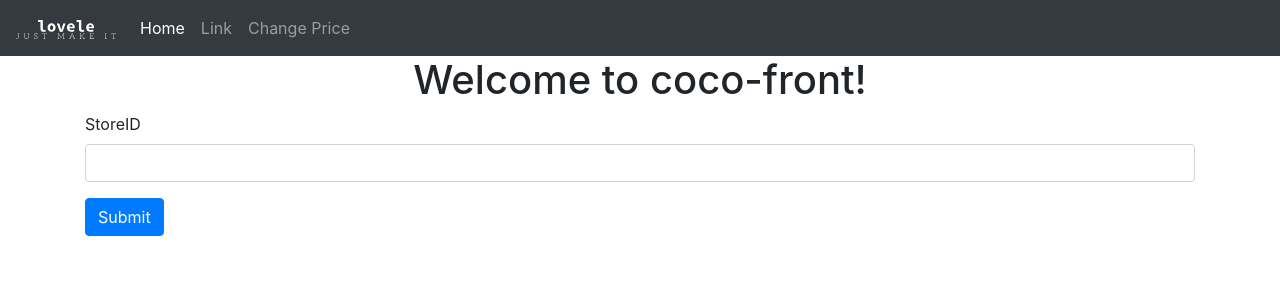
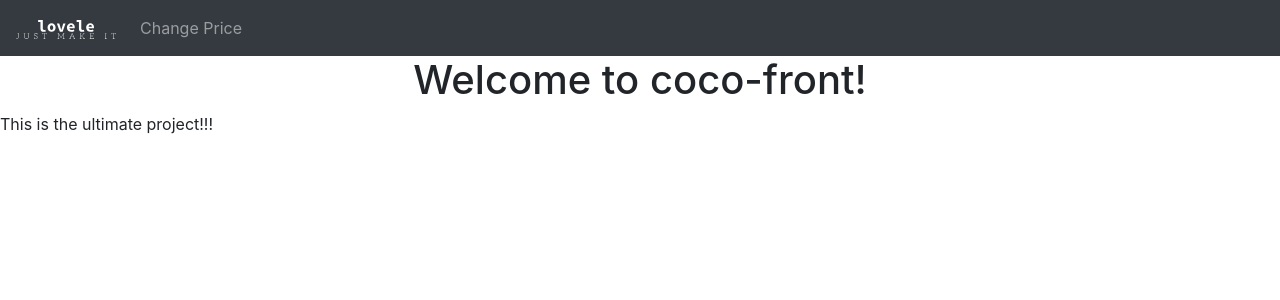
Before and after one commit to pufarin/mono-cocome, an Angular app in the folder cocoFront/: page / in a window 1280 px wide. Shown: the top 300 px of the page. Built offline with nearby package versions, Linux system fonts and the light colour scheme.

Commit message:
added a homepage component + routing

```diff
--- a/cocoFront/src/app/app-routing.module.ts
+++ b/cocoFront/src/app/app-routing.module.ts
@@ -1,7 +1,14 @@
 import { NgModule } from '@angular/core';
 import { Routes, RouterModule } from '@angular/router';
 
-const routes: Routes = [];
+import { Uc7viewComponent } from './uc7changeprice/uc7view/uc7view.component';
+import { HomepageComponent } from './homepage/homepage.component';
+
+
+const routes: Routes = [
+  {path:'', component: HomepageComponent },
+  {path:'change-price', component: Uc7viewComponent }
+];
 
 @NgModule({
   imports: [RouterModule.forRoot(routes)],
--- a/cocoFront/src/app/app.component.html
+++ b/cocoFront/src/app/app.component.html
@@ -1,12 +1,9 @@
 <!--The content below is only a placeholder and can be replaced.-->
 <app-header></app-header>
 
-<div style="text-align:center">
-  <h1>
-    Welcome to {{ title }}!
-  </h1>
-</div>
 
-<app-uc7view></app-uc7view>
+
+
+
 
 <router-outlet></router-outlet>
--- a/cocoFront/src/app/app.component.ts
+++ b/cocoFront/src/app/app.component.ts
@@ -6,5 +6,5 @@ import { Component } from '@angular/core';
   styleUrls: ['./app.component.css']
 })
 export class AppComponent {
-  title = 'coco-front';
+
 }
--- a/cocoFront/src/app/app.module.ts
+++ b/cocoFront/src/app/app.module.ts
@@ -7,11 +7,13 @@ import {NgbModule} from '@ng-bootstrap/ng-bootstrap';
 
 import { Uc7changepriceModule } from './uc7changeprice/uc7changeprice.module';
 import { HeaderComponent } from './header/header.component';
+import { HomepageComponent } from './homepage/homepage.component';
 
 @NgModule({
   declarations: [
     AppComponent,
-    HeaderComponent
+    HeaderComponent,
+    HomepageComponent
   ],
   imports: [
     BrowserModule,
--- a/cocoFront/src/app/header/header.component.html
+++ b/cocoFront/src/app/header/header.component.html
@@ -1,5 +1,5 @@
 <nav class="navbar navbar-expand-lg navbar-dark bg-dark">
-    <a class="navbar-brand" href="#">
+    <a class="navbar-brand" routerLinkActive="active" routerLink="">
 
         <!---svg viewBox="0 0 60 55" width="50" height="25" src="assets/img/logo-default-monochrome-black.svg" type="image/svg+xml"></svg-->
         <img  src="assets/img/logo-default-monochrome-white.svg" height="25" width="100" type="image/svg+xml" >
@@ -10,14 +10,9 @@
 
     <div class="collapse navbar-collapse" id="navbarSupportedContent">
       <ul class="navbar-nav mr-auto">
-        <li class="nav-item active">
-          <a class="nav-link" href="#">Home <span class="sr-only">(current)</span></a>
-        </li>
+
         <li class="nav-item">
-          <a class="nav-link" href="#">Link</a>
-        </li>
-        <li class="nav-item">
-                <a class="nav-link" href="#">Change Price</a>
+                <a class="nav-link" routerLinkActive="active" routerLink="/change-price">Change Price</a>
         </li>
 
 
--- /dev/null
+++ b/cocoFront/src/app/homepage/homepage.component.html
@@ -0,0 +1,7 @@
+<div style="text-align:center">
+    <h1>
+      Welcome to {{ title }}!
+    </h1>
+  </div>
+
+  <p>This is the ultimate project!!!</p>
--- /dev/null
+++ b/cocoFront/src/app/homepage/homepage.component.ts
@@ -0,0 +1,16 @@
+import { Component, OnInit } from '@angular/core';
+
+@Component({
+  selector: 'app-homepage',
+  templateUrl: './homepage.component.html',
+  styleUrls: ['./homepage.component.css']
+})
+export class HomepageComponent implements OnInit {
+  title = 'coco-front';
+
+  constructor() { }
+
+  ngOnInit() {
+  }
+
+}
```
Also changed, not shown: cocoFront/src/app/homepage/homepage.component.css (added), 1 other file (tests, documents, lock files or other folders).
